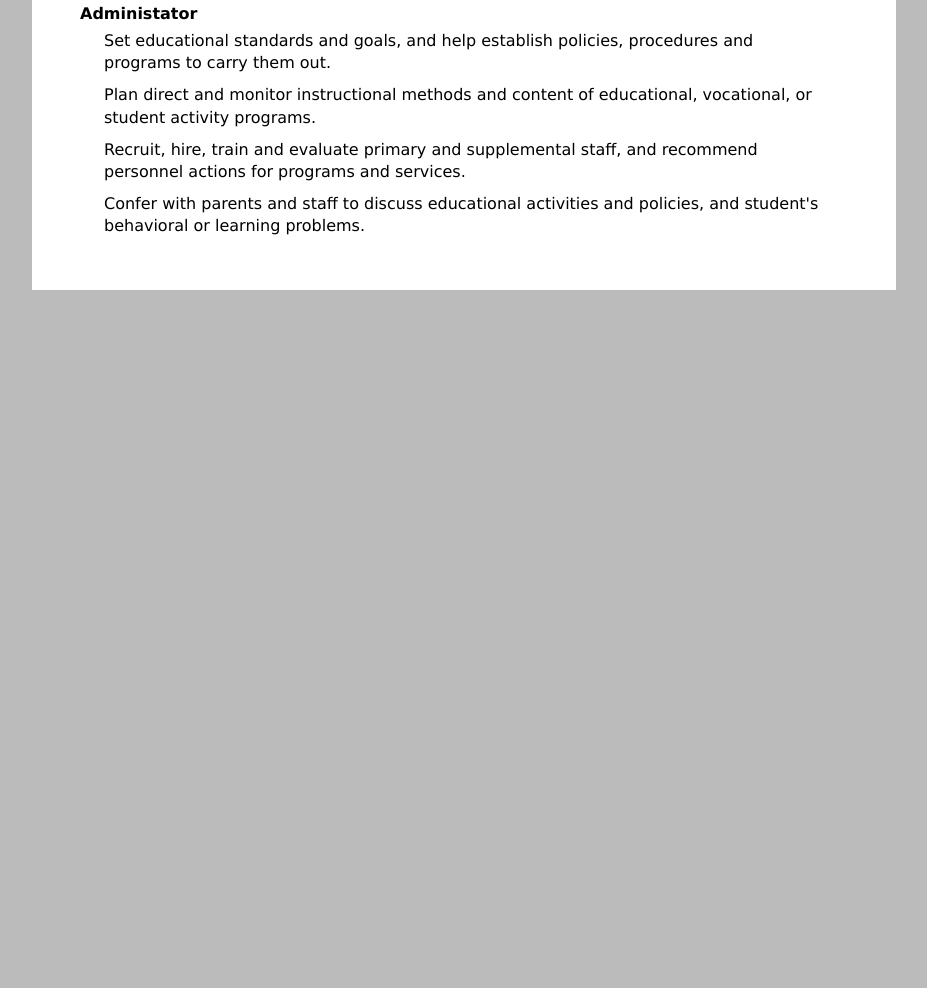
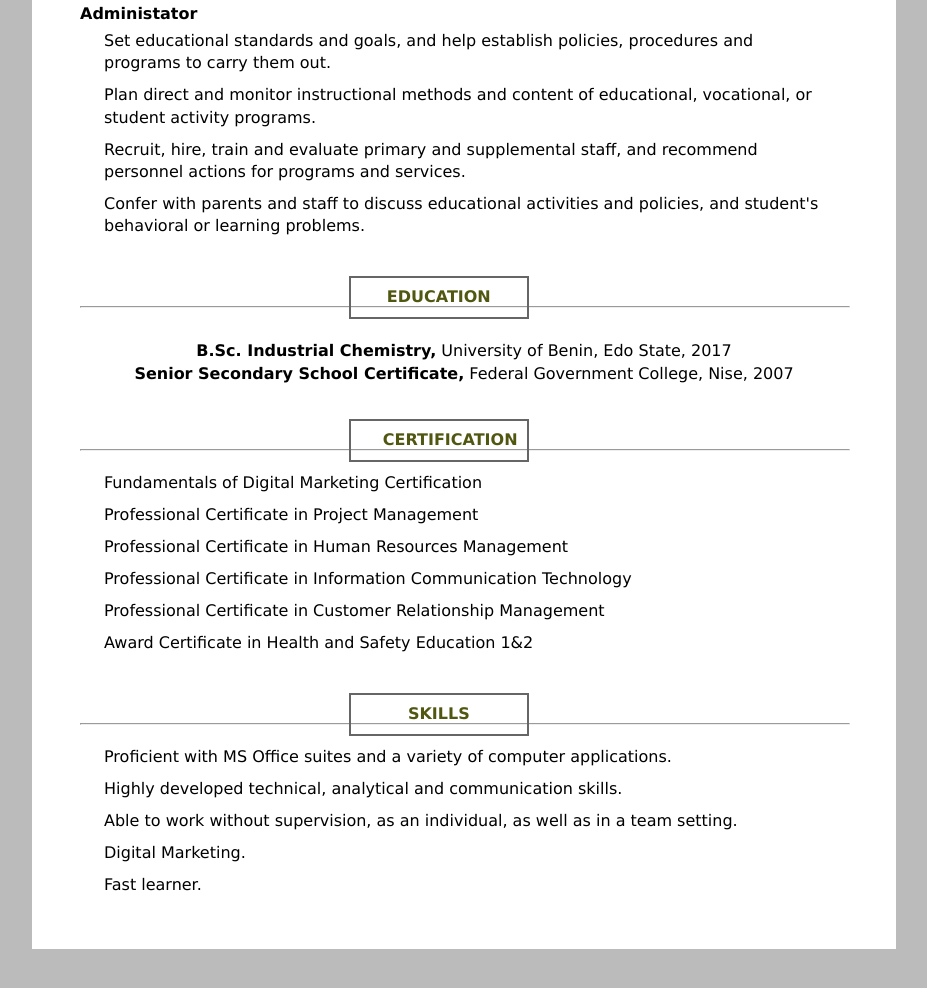
Before and after one commit to N-Endy/cv, a plain HTML site: page index.html in a window 1280 px wide. Shown: the part 1668-2656 px from the top of the page, without its empty margins (176-1103 px from the left). Before the commit the page ends 2006 px from the top, so only its background shows below. Drawn offline with Linux system fonts and the light colour scheme.

Commit message:
finished work on cv

```diff
--- a/index.html
+++ b/index.html
@@ -34,7 +34,8 @@
             </div>
         </div>
 
-        <div class="professional-experience">
+        <!--Section: Professional Experience -->
+        <section class="professional-experience">
             <div class="label">
                 <hr class="horizontal-rule">
                 <h4 class="middle-tags text-align">PROFESSIONAL EXPERIENCE</h4>
@@ -96,10 +97,54 @@
                 <li>Recruit, hire, train and evaluate primary and supplemental staff, and recommend personnel actions for programs and services.</li>
                 <li>Confer with parents and staff to discuss educational activities and policies, and student's behavioral or learning problems.</li>
             </ul>
+        </section>
 
+        <!-- Section: Education -->
+        <section class="education">
+            <div class="label">
+                <hr class="horizontal-rule">
+                <h4 class="middle-tags text-align">EDUCATION</h4>
+            </div>
+            <div class="education-text text-align">
+                <p><span class="bold">B.Sc. Industrial Chemistry,</span> University of Benin, Edo State, 2017</p>
+                <p><span class="bold">Senior Secondary School Certificate,</span> Federal Government College, Nise, 2007</p>
+            </div>
 
-        </div>
+        </section>
 
+        <!-- Section: Certification -->
+        <section class="certification">
+            <div class="label">
+                <hr class="horizontal-rule">
+                <h4 class="middle-tags text-align">CERTIFICATION</h4>
+            </div>
+
+            <ul>
+                <li>Fundamentals of Digital Marketing Certification </li>
+                <li>Professional Certificate in Project Management</li>
+                <li>Professional Certificate in Human Resources Management </li>
+                <li>Professional Certificate in Information Communication Technology </li>
+                <li>Professional Certificate in Customer Relationship Management</li>
+                <li>Award Certificate in Health and Safety Education 1&2</li>
+            </ul>
+        </section>
+
+        <!--Section: Skills -->
+        <section class="skills">
+            <div class="label">
+                <hr class="horizontal-rule">
+                <h4 class="middle-tags text-align">SKILLS</h4>
+            </div>
+
+            <ul>
+                <li>Proficient with MS Office suites and a variety of computer applications.</li>
+                <li>Highly developed technical, analytical and communication skills.</li>
+                <li>Able to work without supervision, as an individual, as well as in a team setting.</li>
+                <li>Digital Marketing.</li>
+                <li>Fast learner.</li>
+            </ul>
+
+        </section>
 
     </div>
 </body>
--- a/style.css
+++ b/style.css
@@ -33,14 +33,14 @@ body {
     color: #666;
 }
 
-/* .label {
+.label {
     position: relative;
-} */
+}
 
 .middle-tags {
     position: absolute;
-    bottom: 20;
-    left: 45%;
+    top: -30;
+    left: 35%;
     padding: 0.5rem 2rem;
     border: 2px solid #666;
     width: 7rem;
@@ -50,6 +50,10 @@ body {
 .location {
     margin-top: 4rem;
     margin-bottom: 0.5rem;
+}
+
+.bold {
+    font-weight: bold;
 }
 
 /* Header */
@@ -96,3 +100,28 @@ body {
     padding: 0.3rem 1.5rem;
     list-style: none;
 }
+
+/* Education */
+.education-text {
+    padding-top: 2rem;
+}
+
+/* Certification */
+.certification ul {
+    margin-top: 1rem;
+}
+
+.certification ul li {
+    padding: 0.3rem 1.5rem;
+    list-style: none;
+}
+
+/* Skills */
+.skills ul {
+    margin-top: 1rem;
+}
+
+.skills ul li {
+    padding: 0.3rem 1.5rem;
+    list-style: none;
+}
```
